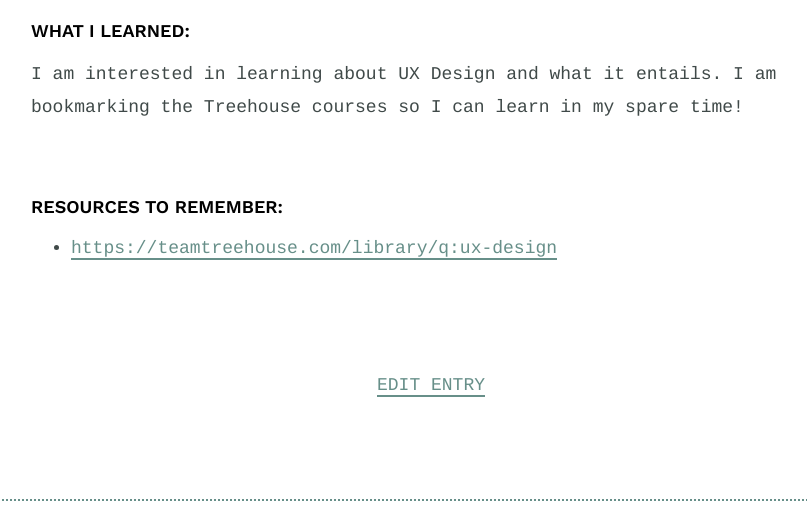
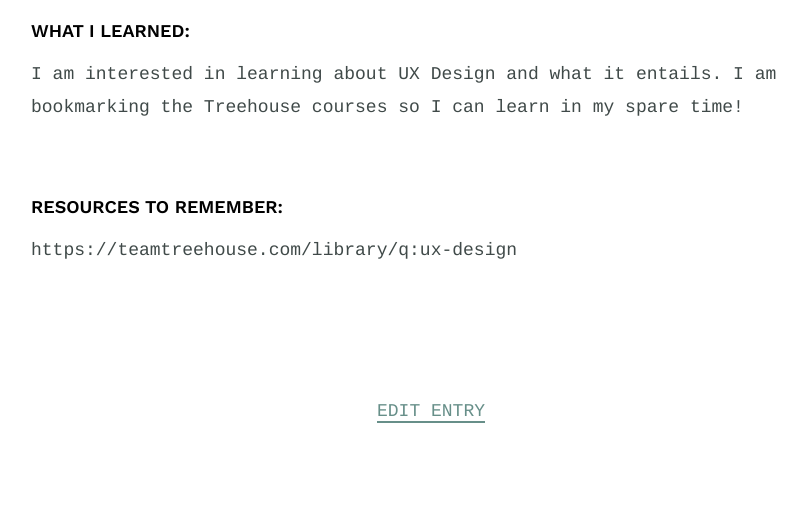
Before and after one commit to ThisLuckyGirl/techdegree_project3, a PHP site: page /detail.php?id=8 in a window 1280 px wide. Shown: the part 437-944 px from the top of the page, without its empty margins (209-1016 px from the left). Run offline with PHP 8.4, Linux system fonts and the light colour scheme; data comes from the database, SQL or seed files in the repository; both versions use the stored data as it was after the commit.

Commit message:
Add files via upload
Project to be submitted for review

```diff
--- a/detail.php
+++ b/detail.php
@@ -40,9 +40,9 @@ include("inc/header.php");
                 </div>
                 <div class="entry">
                     <h3>Resources to Remember:</h3>
-                    <ul>
-                        <li><a href=""><?php echo $details['resources']; ?></a></li>
-                    </ul>
+                    <p>
+                    <?php echo $details['resources']; ?>
+                    </p>
                 </div>
             </article>
         </div>
--- a/new.php
+++ b/new.php
@@ -70,7 +70,7 @@ include("inc/header.php");
                 <label for="resources-to-remember">Resources to Remember</label>
                 <textarea id="resources-to-remember" rows="5" name="ResourcesToRemember"></textarea>
                 <input type="submit" value="Publish Entry" class="button">
-                <a href="#" class="button button-secondary">Cancel</a>
+                <a href="index.php" class="button button-secondary">Cancel</a>
             </form>
         </div>
     </div>
```
Also changed, not shown: css/site.css (line endings or trailing spaces), inc/journal.db.
